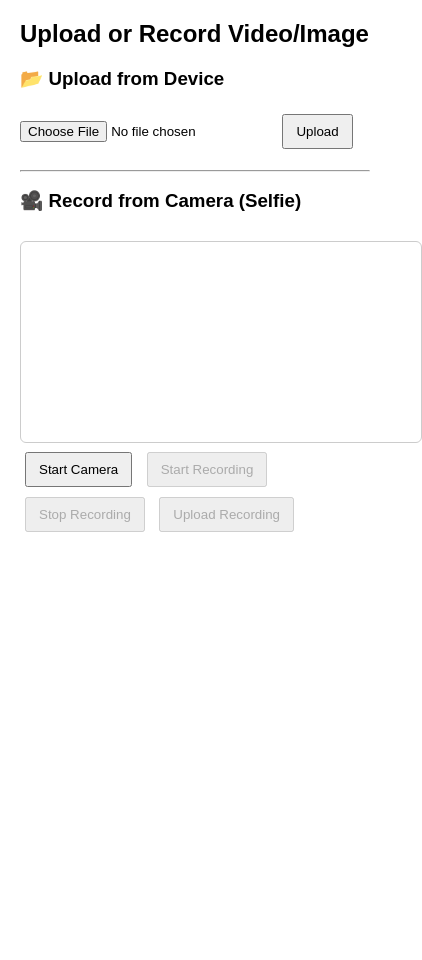
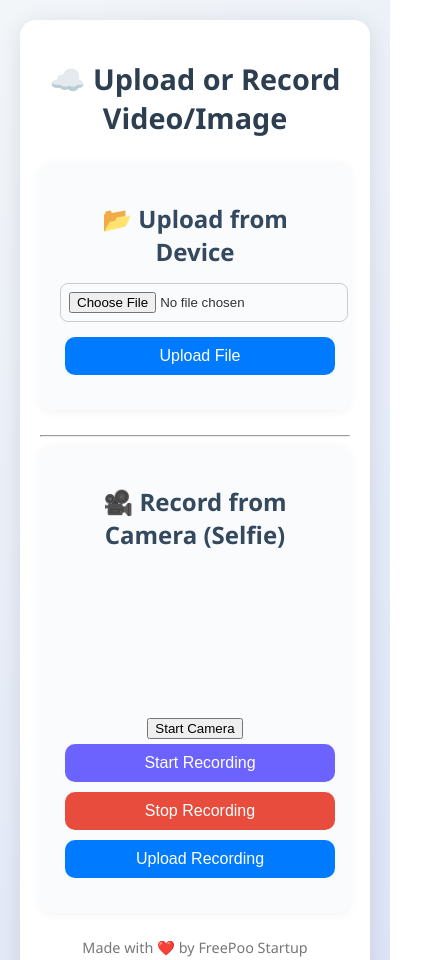
Before and after one commit to Ahmed-Jedidi/FreePo, a plain HTML site: page index.html in a window 390 px wide. Shown: the top 960 px of the page, 422 px wide, since content can reach past the window. Before the commit the page ends 844 px from the top, so only its background shows below. Drawn offline with Linux system fonts and the light colour scheme.

Commit message:
v3.0 Refactor index.html for better structure and responsiveness
Updated the title and added viewport meta tag. Enhanced layout with sections for upload and record options.

```diff
--- a/index.html
+++ b/index.html
@@ -2,37 +2,68 @@
 <html lang="en">
 <head>
   <meta charset="UTF-8">
-  <title>Upload or Record & Upload to Cloudinary</title>
-  <style>
-    body { font-family: Arial, sans-serif; margin: 20px; }
-    video, img { margin-top: 10px; border: 1px solid #ccc; border-radius: 6px; }
-    button { margin: 5px; padding: 8px 12px; }
-  </style>
+  <meta name="viewport" content="width=device-width, initial-scale=1.0"/>
+  <title>Upload or Record & Upload Video/Image to Cloudinary & Firebase</title>
+
+  <!-- Link to external CSS -->
+  <link rel="stylesheet" href="style.css" />
 
   <!-- Firebase SDK (modules) -->
   <script type="module" src="app.js"></script>
 </head>
 
 <body>
-  <h2>Upload or Record Video/Image</h2>
+  <div class="container">
+  <h1 class="title">☁️ Upload or Record Video/Image</h1>
 
   <!-- Option 1: Upload File -->
-  <h3>📂 Upload from Device</h3>
-  <input type="file" id="fileInput" accept="image/*,video/*">
-  <button onclick="uploadFile()">Upload</button>
-  <p id="statusUpload"></p>
-  <div id="previewUpload"></div>
+
+  <section class="card">
+    <h2>📂 Upload from Device</h2>
+    <input type="file" id="fileInput" accept="image/*,video/*" class="file-input"/>
+    <button class="btn primary" onclick="uploadFile()">Upload File</button>
+    <!-- Progress Bar -->
+    <!--<div class="progress-container">
+      <progress id="fileProgress" value="0" max="100" style="display:none;"></progress>
+      <span id="filePercent"></span>
+    </div>-->
+    <div id="uploadStatus" class="status"></div>
+    <div id="uploadPreview" class="preview"></div>
+  </section>
+
 
   <hr>
 
   <!-- Option 2: Record Video -->
-  <h3>🎥 Record from Camera (Selfie)</h3>
-  <video id="camera" width="400" autoplay muted playsinline></video><br>
-  <button id="startCamera">Start Camera</button>
-  <button id="startRecord" disabled>Start Recording</button>
-  <button id="stopRecord" disabled>Stop Recording</button>
-  <button id="uploadBtn" disabled onclick="uploadRecording()">Upload Recording</button>
-  <p id="statusRecord"></p>
-  <div id="previewRecord"></div>
+
+  <section class="card">
+    <h2>🎥 Record from Camera (Selfie)</h2>
+    <video id="camera" autoplay playsinline muted></video>
+
+     <button id="startCamera">Start Camera</button>
+    <div class="controls">
+      <button id="startRecord" class="btn secondary" disabled>Start Recording</button>
+      <button id="stopRecord" class="btn danger" disabled>Stop Recording</button>
+      <button id="uploadRecordedBtn" class="btn primary" disabled  onclick="uploadRecording()">Upload Recording</button>
+    </div>
+    <!-- Progress Bar -->
+
+    <!-- <div class="progress-container">
+      <progress id="recordProgress" value="0" max="100" style="display:none;"></progress>
+      <span id="recordPercent"></span>
+    </div> -->
+    <div id="recordStatus" class="status"></div>
+    <div id="recordPreview" class="preview"></div>
+  </section>
+
+
+    <footer>
+      <p>Made with ❤️ by FreePoo Startup</p>
+    </footer>
+  </div>
+
+
+
+
 </body>
 </html>
```
